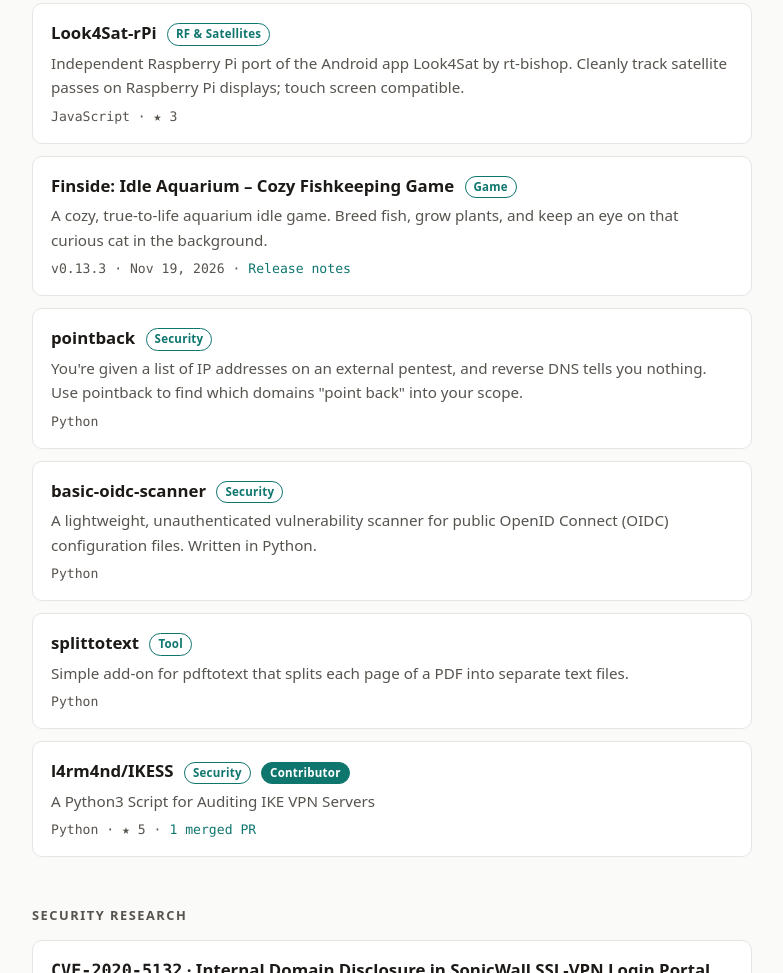
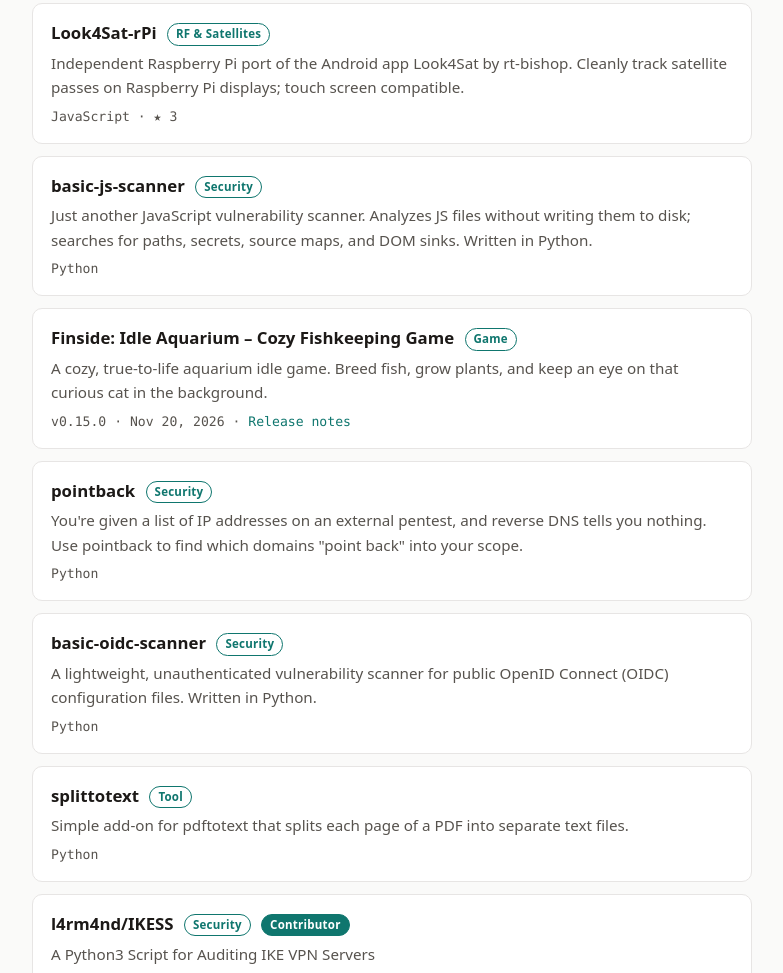
Before and after one commit to kampji/kampji.github.io, a plain HTML site: page index.html in a window 1280 px wide. Shown: the part 1786-2759 px from the top of the page, without its empty margins (248-1031 px from the left). Drawn offline with Linux system fonts and the light colour scheme.

Commit message:
Auto-update projects and articles

```diff
--- a/index.html
+++ b/index.html
@@ -167,9 +167,14 @@
         <p class="meta">JavaScript · ★ 3</p>
       </div>
       <div class="card">
+        <h3><a href="https://github.com/kampji/basic-js-scanner">basic-js-scanner</a> <span class="badge">Security</span></h3>
+        <p>Just another JavaScript vulnerability scanner. Analyzes JS files without writing them to disk; searches for paths, secrets, source maps, and DOM sinks. Written in Python.</p>
+        <p class="meta">Python</p>
+      </div>
+      <div class="card">
         <h3><a href="https://kampji.github.io/finside/">Finside: Idle Aquarium – Cozy Fishkeeping Game</a> <span class="badge">Game</span></h3>
         <p>A cozy, true-to-life aquarium idle game. Breed fish, grow plants, and keep an eye on that curious cat in the background.</p>
-        <p class="meta">v0.13.3 · Nov 19, 2026 · <a href="https://kampji.github.io/finside/releases.html">Release notes</a></p>
+        <p class="meta">v0.15.0 · Nov 20, 2026 · <a href="https://kampji.github.io/finside/releases.html">Release notes</a></p>
       </div>
       <div class="card">
         <h3><a href="https://github.com/kampji/pointback">pointback</a> <span class="badge">Security</span></h3>
--- a/sitemap.xml
+++ b/sitemap.xml
@@ -2,7 +2,7 @@
 <urlset xmlns="http://www.sitemaps.org/schemas/sitemap/0.9">
   <url>
     <loc>https://kampji.github.io/</loc>
-    <lastmod>2026-11-19</lastmod>
+    <lastmod>2026-11-21</lastmod>
   </url>
   <!-- Add a <url> block for each page you add later, e.g.:
   <url>
```
